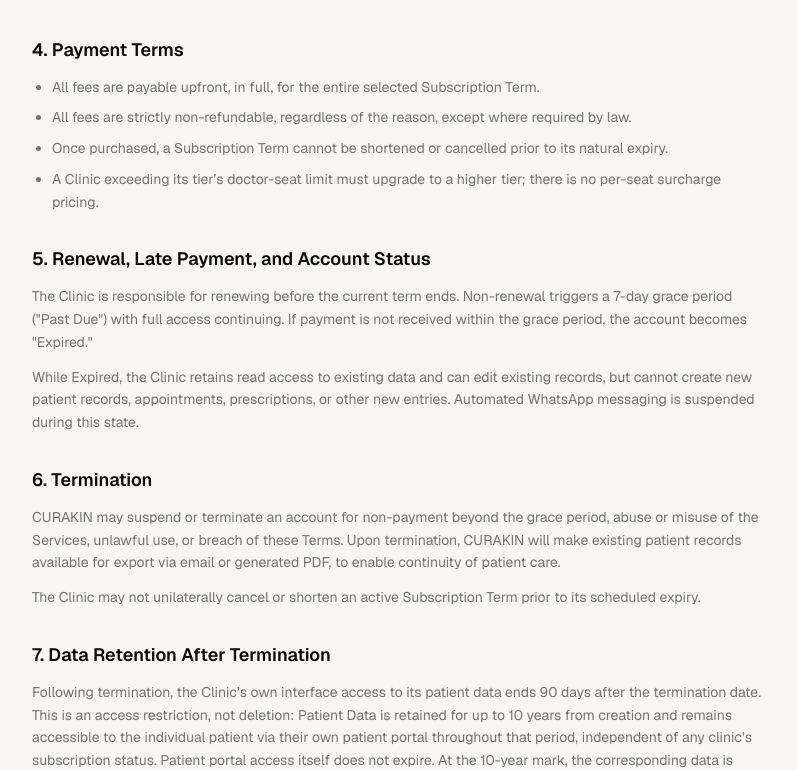
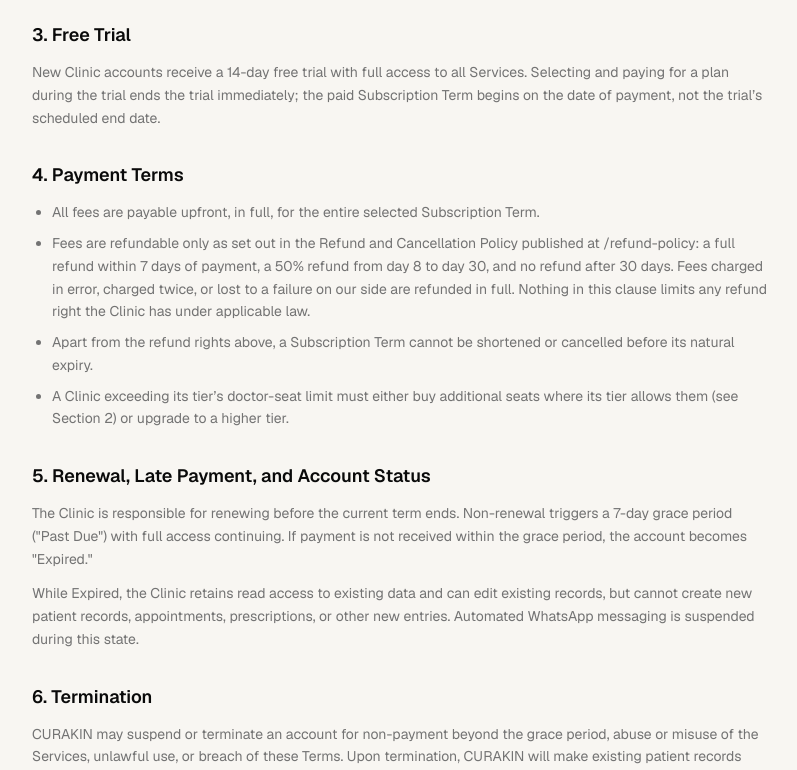
Before and after one commit to Vishnu-V-Desai01/clinic-platform, a Next.js app: page /terms in a window 1280 px wide. Shown: the part 870-1640 px from the top of the page, without its empty margins (240-1037 px from the left). Built offline with nearby package versions, Linux system fonts and the light colour scheme.

Commit message:
fix(legal): align ToS with refund policy and add-on seats, bump to 1.1

```diff
--- a/src/app/pricing/page.tsx
+++ b/src/app/pricing/page.tsx
@@ -165,9 +165,15 @@ export default function PricingPage() {
             : 'Prices are exclusive of GST, which is added at checkout.'}{' '}
           Plans are paid once for the chosen term and do not renew automatically.
         </p>
-        <p>
+                <p className="flex flex-wrap justify-center gap-4">
           <Link href="/refund-policy" className="underline underline-offset-4">
             Refund and cancellation policy
+          </Link>
+          <Link href="/terms" className="underline underline-offset-4">
+            Terms of Service
+          </Link>
+          <Link href="/privacy" className="underline underline-offset-4">
+            Privacy Policy
           </Link>
         </p>
         <Link
--- a/src/features/onboarding/legal-content.ts
+++ b/src/features/onboarding/legal-content.ts
@@ -9,7 +9,7 @@
 // file must be updated together, and TOS_VERSION bumped so any future
 // re-consent logic can tell who accepted which version.
 
-export const TOS_VERSION = '1.0'
+export const TOS_VERSION = '1.1'
 
 export type LegalSection = {
   heading: string
@@ -35,6 +35,7 @@ export const TERMS_OF_SERVICE_SECTIONS: LegalSection[] = [
     heading: '2. Subscription Plans and Pricing',
     paragraphs: [
       'CURAKIN offers flat-fee annual pricing tiers, differentiated by permitted doctor headcount only: Solo (\u20B914,000/year, 1 doctor), Clinic (\u20B928,000/year, up to 4 doctors), Group (\u20B960,000/year, up to 10 doctors), and Enterprise (custom quote, 10+ doctors). Every tier includes the full feature set; there is no feature-based gating between tiers. Staff seats are unlimited on every tier.',
+      'Solo and Clinic clinics may buy up to 2 additional doctor seats, at \u20B96,000 per seat per year on Solo and \u20B97,000 per seat per year on Clinic. Seats bought together with a plan follow the same Subscription Term and prepayment discount as the plan. Seats bought during a term are charged for the time remaining in that term. Additional seats end when the Subscription Term they were bought for ends. The Group tier does not offer additional seats; a Clinic needing more than 10 doctors should contact CURAKIN for an Enterprise quote.',
       'Multi-year prepayment discounts are available: 10% off the total for a 3-year term, 20% off for a 5-year term.',
       'CURAKIN is not currently registered for GST. Prices stated are therefore final, with no additional tax applied. This may change with notice if CURAKIN becomes GST-registered, affecting future invoices only.',
     ],
@@ -49,9 +50,9 @@ export const TERMS_OF_SERVICE_SECTIONS: LegalSection[] = [
     heading: '4. Payment Terms',
     bullets: [
       'All fees are payable upfront, in full, for the entire selected Subscription Term.',
-      'All fees are strictly non-refundable, regardless of the reason, except where required by law.',
-      'Once purchased, a Subscription Term cannot be shortened or cancelled prior to its natural expiry.',
-      'A Clinic exceeding its tier\u2019s doctor-seat limit must upgrade to a higher tier; there is no per-seat surcharge pricing.',
+      'Fees are refundable only as set out in the Refund and Cancellation Policy published at /refund-policy: a full refund within 7 days of payment, a 50% refund from day 8 to day 30, and no refund after 30 days. Fees charged in error, charged twice, or lost to a failure on our side are refunded in full. Nothing in this clause limits any refund right the Clinic has under applicable law.',
+      'Apart from the refund rights above, a Subscription Term cannot be shortened or cancelled before its natural expiry.',
+      'A Clinic exceeding its tier\u2019s doctor-seat limit must either buy additional seats where its tier allows them (see Section 2) or upgrade to a higher tier.',
     ],
   },
   {
@@ -65,7 +66,7 @@ export const TERMS_OF_SERVICE_SECTIONS: LegalSection[] = [
     heading: '6. Termination',
     paragraphs: [
       'CURAKIN may suspend or terminate an account for non-payment beyond the grace period, abuse or misuse of the Services, unlawful use, or breach of these Terms. Upon termination, CURAKIN will make existing patient records available for export via email or generated PDF, to enable continuity of patient care.',
-      'The Clinic may not unilaterally cancel or shorten an active Subscription Term prior to its scheduled expiry.',
+      'Apart from the refund rights in the Refund and Cancellation Policy, the Clinic may not unilaterally cancel or shorten an active Subscription Term prior to its scheduled expiry.',
     ],
   },
   {
```
